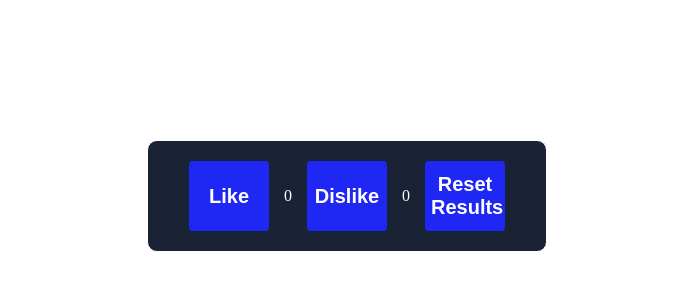
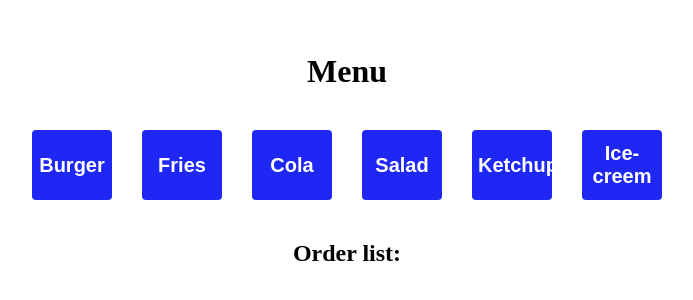
Before and after one commit to VladislavMagid/cohort39fs-react-Vladislav, a React (Create React App) app: page / in a window 1280 px wide. Shown: the part 204-504 px from the top of the page, without its empty margins (293-986 px from the left). Built offline with nearby package versions, Linux system fonts and the light colour scheme.

Commit message:
Lesson 5

```diff
--- a/package.json
+++ b/package.json
@@ -9,6 +9,7 @@
     "react": "^18.3.1",
     "react-dom": "^18.3.1",
     "react-scripts": "5.0.1",
+    "uuid": "^10.0.0",
     "web-vitals": "^2.1.4"
   },
   "scripts": {
--- a/src/App.jsx
+++ b/src/App.jsx
@@ -4,6 +4,7 @@ import "./App.css";
 // import Lesson02 from "./lessons/Lesson02/Lesson02";
 // import Lesson03 from "./lessons/Lesson03/Lesson03";
 import Lesson04 from "./lessons/Lesson04/Lesson04";
+import Lesson05 from "./lessons/Lesson05/Lesson05";
 
 //Homeworks
 // import Homework02 from "./homeworks/Homework02/Homework02";
@@ -13,7 +14,7 @@ import Homework04 from "./homeworks/Homework04/Homework04";
 function App() {
   return (
     <div className="App">
-      <Homework04 />
+      <Lesson05 />
     </div>
   );
 }
--- /dev/null
+++ b/src/lessons/Lesson05/Lesson05.jsx
@@ -0,0 +1,81 @@
+import { v4 } from "uuid";
+import Button from "../../components/Button/Button";
+import { useState } from "react";
+
+import "./styles.css";
+
+function Lesson05() {
+  const [products, setProducts] = useState([]);
+
+  const buttonNames = [
+    "Burger",
+    "Fries",
+    "Cola",
+    "Salad",
+    "Ketchup",
+    "Ice-creem",
+  ];
+
+  const addProduct = (product) => {
+    setProducts((prevValue) => {
+      return [...prevValue, product];
+    });
+  };
+  console.log(v4());
+
+  const orderList = products.map((value) => {
+    return <li key={v4()} className="product">{value}</li>;
+  });
+
+  console.log(orderList);
+
+  return (
+    <div className="page-wrapper">
+      <h1>Menu</h1>
+      <div className="button-container">
+        <div className="button-control">
+          <Button
+            name={buttonNames[0]}
+            onClick={() => addProduct(buttonNames[0])}
+          />
+        </div>
+        <div className="button-control">
+          <Button
+            name={buttonNames[1]}
+            onClick={() => addProduct(buttonNames[1])}
+          />
+        </div>
+        <div className="button-control">
+          <Button
+            name={buttonNames[2]}
+            onClick={() => addProduct(buttonNames[2])}
+          />
+        </div>
+        <div className="button-control">
+          <Button
+            name={buttonNames[3]}
+            onClick={() => addProduct(buttonNames[3])}
+          />
+        </div>
+        <div className="button-control">
+          <Button
+            name={buttonNames[4]}
+            onClick={() => addProduct(buttonNames[4])}
+          />
+        </div>
+        <div className="button-control">
+          <Button
+            name={buttonNames[5]}
+            onClick={() => addProduct(buttonNames[5])}
+          />
+        </div>
+      </div>
+      <div className="order-list-container">
+        <h2>Order list:</h2>
+        <ul>{orderList}</ul>
+      </div>
+    </div>
+  );
+}
+
+export default Lesson05;
--- /dev/null
+++ b/src/lessons/Lesson05/styles.css
@@ -0,0 +1,32 @@
+.page-wrapper {
+    display: flex;
+    flex-direction: column;
+    align-items: center;
+    justify-content: center;
+    flex: 1;
+    padding: 80px;
+    gap: 40px;
+  }
+
+  .button-control {
+    width: 200px;
+  }
+
+  .button-container {
+    display: flex;
+    flex-wrap: wrap;
+    justify-content: center;
+    gap: 30px;
+  }
+
+  .order-list-container{
+    display: flex;
+    flex-direction: column;
+    align-items: center;
+    gap: 40px;
+  }
+
+  .product{
+    font-size: 24px;
+    font-weight: bold;
+  }
```
Also changed, not shown: 1 other file (tests, documents, lock files or other folders).
